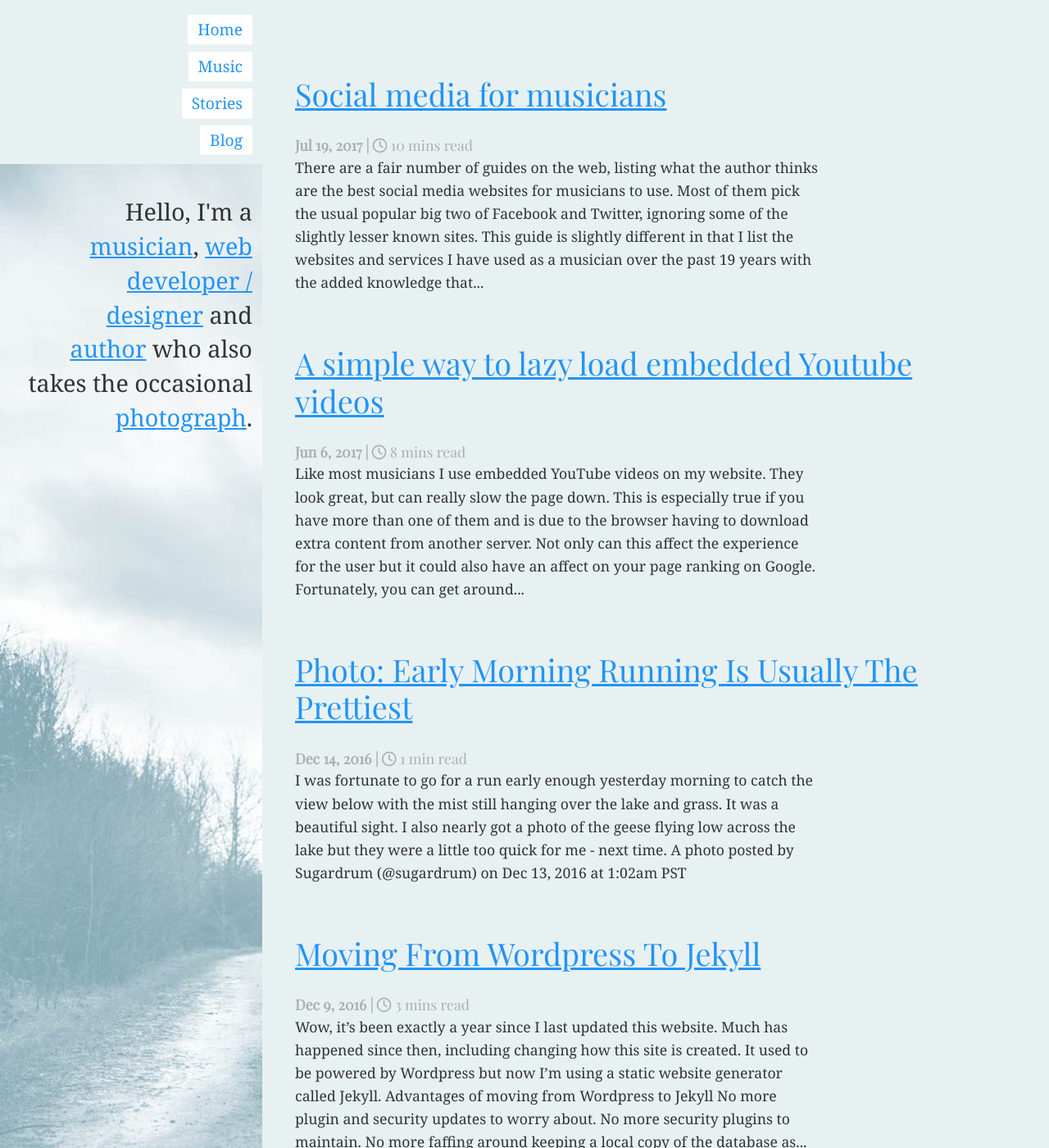
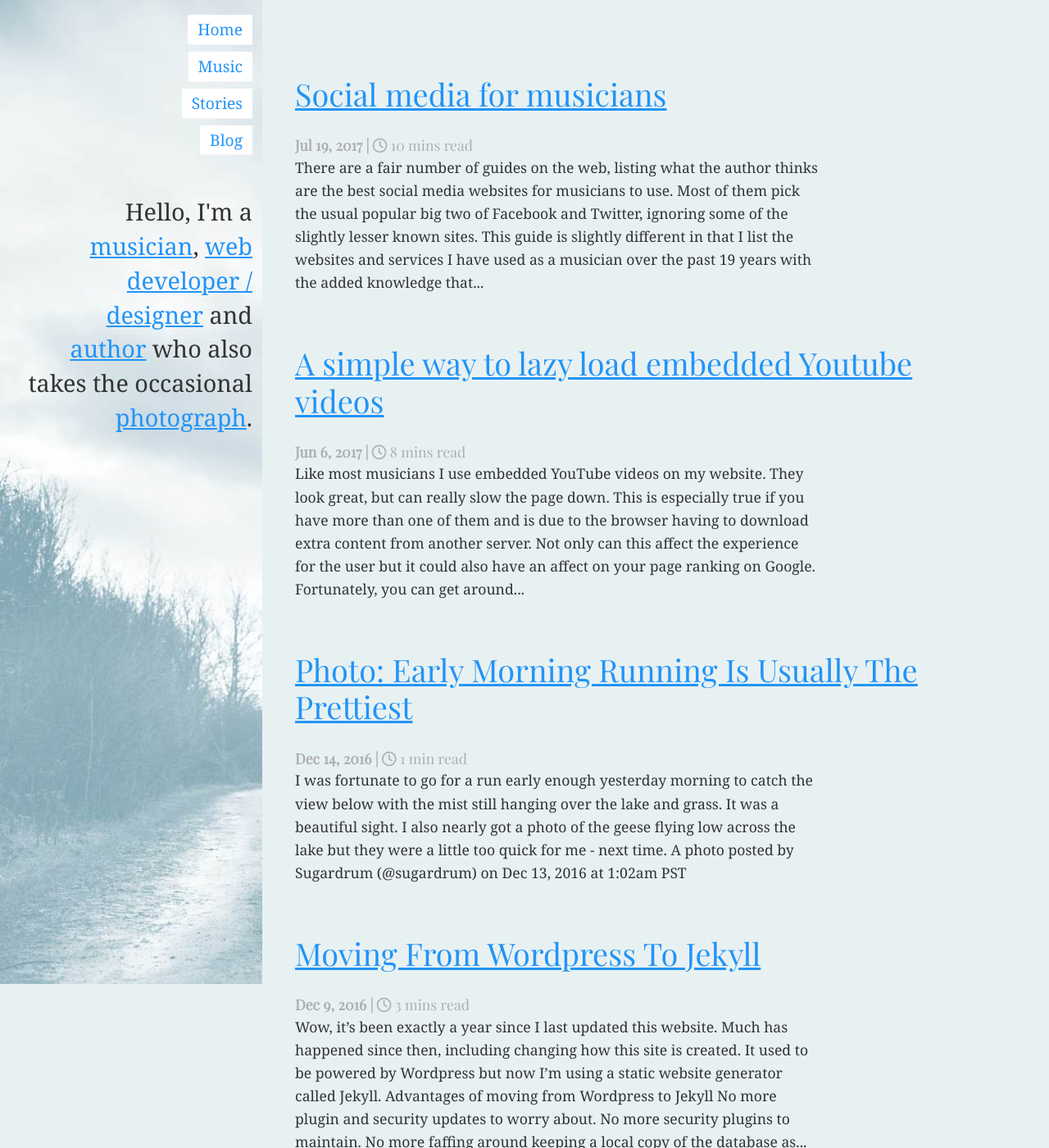
Before and after one commit to nbunner-personal/nigelbunner, a Jekyll site: the page built from index.md, in a window 1280 px wide and 1400 px high. Shown: the whole window at 82% size. Built offline with Jekyll 4.4.1, drawn with Linux system fonts in a browser that asks for light colours; nearby versions of some CDN libraries.

Commit message:
Updates to layout on larger screens

```diff
--- a/_includes/head.html
+++ b/_includes/head.html
@@ -10,10 +10,9 @@
     <link rel="apple-touch-icon" href="/img/nigel-favicon.ico">
     <link rel="icon" href="/img/nigel-favicon.ico">
     <script src="https://use.fontawesome.com/a2cb717667.js"></script>
-    <!-- <link rel="stylesheet" href="https://maxcdn.bootstrapcdn.com/bootstrap/3.3.7/css/bootstrap.min.css" integrity="sha384-BVYiiSIFeK1dGmJRAkycuHAHRg32OmUcww7on3RYdg4Va+PmSTsz/K68vbdEjh4u" crossorigin="anonymous"> -->
     <link rel="stylesheet" href="/css/nb-styles.css" />
 
-            <script type="text/javascript">
+    <script type="text/javascript">
     var gaJsHost = (("https:" == document.location.protocol) ? "https://ssl." : "http://www.");
     document.write(unescape("%3Cscript src='" + gaJsHost + "google-analytics.com/ga.js' type='text/javascript'%3E%3C/script%3E"));
     </script>
--- a/_sass/_layout.scss
+++ b/_sass/_layout.scss
@@ -32,13 +32,13 @@
   // -webkit-background-size: cover;
 
 @media only screen and (min-width: 451px) {
-	aside {background-image: url(/img/side-photo-dt.jpg); background-position: 50% 100%; min-height: 450px; overflow: scroll;}
+	aside {background-image: url(/img/side-photo-dt.jpg); background-position: 50% 100%; min-height: 250px; overflow: scroll;}
 }
 
 
 @media only screen and (min-width: 768px) {
 	body {padding-left: 14em;}
-	aside {background-position: 0 100%; height: 100%; left: 0; position: fixed; top: 0; width: 14em;}
+	aside {background-position: 0 0%; height: 100%; left: 0; position: fixed; top: 0; width: 14em;}
 	main {max-width: 900px; padding: 30px 40px;}
 	.footer {text-align: left;}
 }
@@ -49,3 +49,8 @@
 
 
 }
+
+@media only screen and (min-width: 1400px) {
+	body {background-image: url(/img/side-photo-dt.jpg); background-position: 100% 50%; background-size: cover;}
+	aside {background-image: none; background-color: transparent;} //
+}
```
